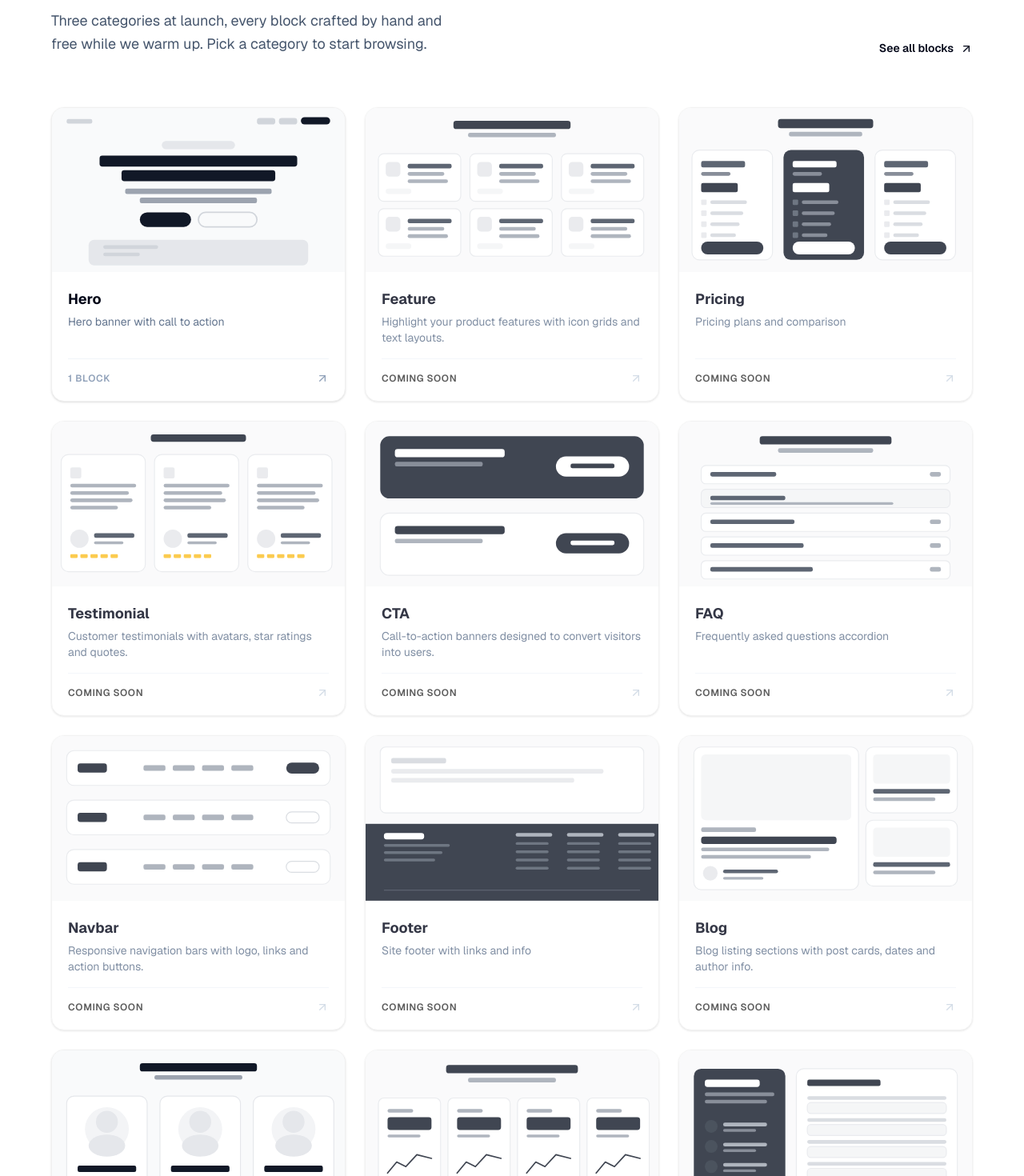
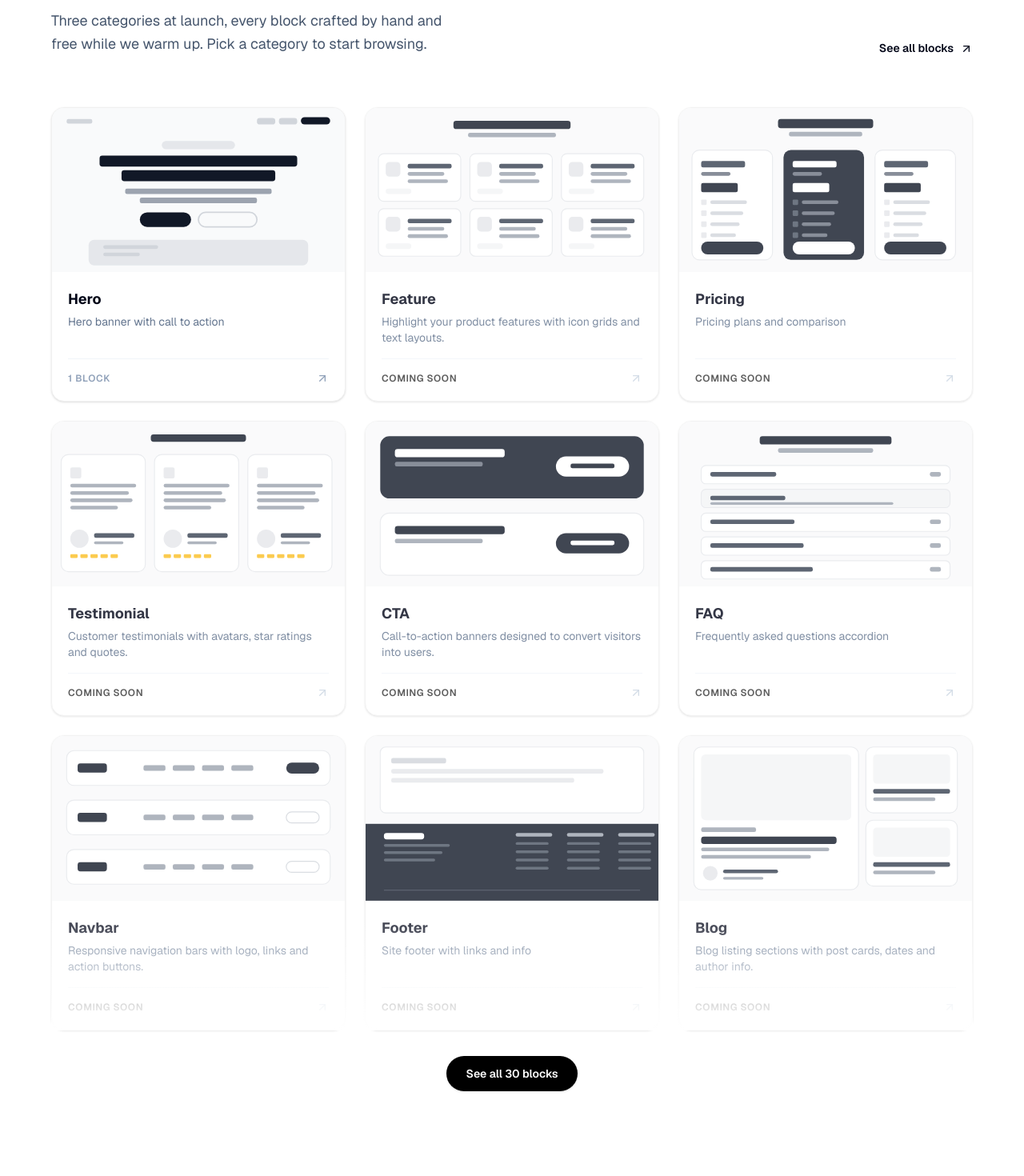
Before and after one commit to anelkabag/bag-ui, a Next.js app: page / in a window 1280 px wide. Shown: the part 1060-2530 px from the top of the page at 80% size. Built offline with nearby package versions, Linux system fonts and the light colour scheme.

Commit message:
redesign de la section Blockscatalog.tsx

```diff
--- a/components/Blockscatalog.tsx
+++ b/components/Blockscatalog.tsx
@@ -822,7 +822,11 @@ function BlockCard({ block, index }: { block: SectionBlock; index: number }) {
 // ═══════════════════════════════════════════════════════════════════════════════
 // CATALOG
 // ═══════════════════════════════════════════════════════════════════════════════
+const INITIAL_COUNT = 9;
+
 export default function BlocksCatalog() {
+  const [showAll, setShowAll] = React.useState(false);
+
   const blocks = mockBlocks.map((section) => {
     const count = countRegistryItemsForSection(section.slug);
     return {
@@ -832,6 +836,9 @@ export default function BlocksCatalog() {
       route: section.slug,
     };
   });
+
+  const visibleBlocks = showAll ? blocks : blocks.slice(0, INITIAL_COUNT);
+  const hiddenCount = blocks.length - INITIAL_COUNT;
 
   return (
       <div className="w-full bg-white">
@@ -863,10 +870,40 @@ export default function BlocksCatalog() {
             </div>
 
             {/* Grid */}
-            <div className="grid grid-cols-1 md:grid-cols-2 lg:grid-cols-3 gap-6">
-              {blocks.map((block, index) => (
-                  <BlockCard key={block.slug} block={block} index={index} />
-              ))}
+            <div className="relative">
+              <div className="grid grid-cols-1 md:grid-cols-2 lg:grid-cols-3 gap-6">
+                {visibleBlocks.map((block, index) => (
+                    <BlockCard key={block.slug} block={block} index={index} />
+                ))}
+              </div>
+
+              {/* Show more */}
+              {!showAll && (
+                  <div className="relative mt-0">
+                    {/* fade overlay */}
+                    <div className="absolute -top-36 left-0 right-0 h-36 bg-gradient-to-b from-transparent to-white pointer-events-none" />
+                    <div className="flex flex-col items-center gap-2 pt-8">
+                      <button
+                          onClick={() => setShowAll(true)}
+                          className="inline-flex items-center gap-2 px-6 py-3 rounded-full bg-black text-white text-sm font-semibold hover:bg-gray-800 transition-all shadow-sm hover:shadow-md cursor-pointer"
+                      >
+                        See all {blocks.length} blocks
+                      </button>
+                    </div>
+                  </div>
+              )}
+
+              {/* Show less */}
+              {showAll && (
+                  <div className="flex justify-center mt-10">
+                    <button
+                        onClick={() => setShowAll(false)}
+                        className="inline-flex items-center gap-2 px-6 py-3 rounded-full border border-gray-200 text-sm font-medium text-gray-500 hover:text-black hover:border-gray-400 transition-colors"
+                    >
+                      Show less
+                    </button>
+                  </div>
+              )}
             </div>
           </div>
         </section>
```
